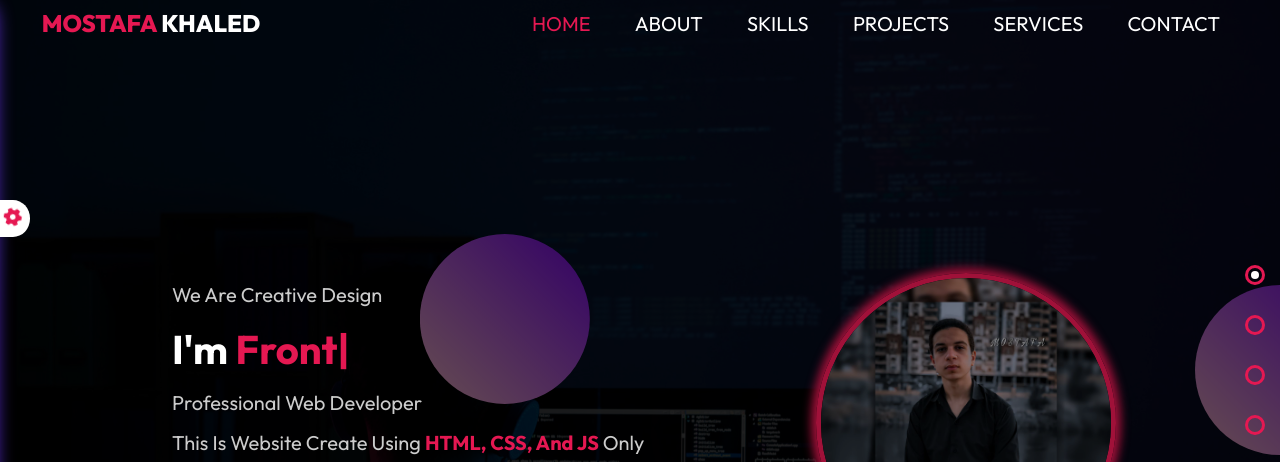
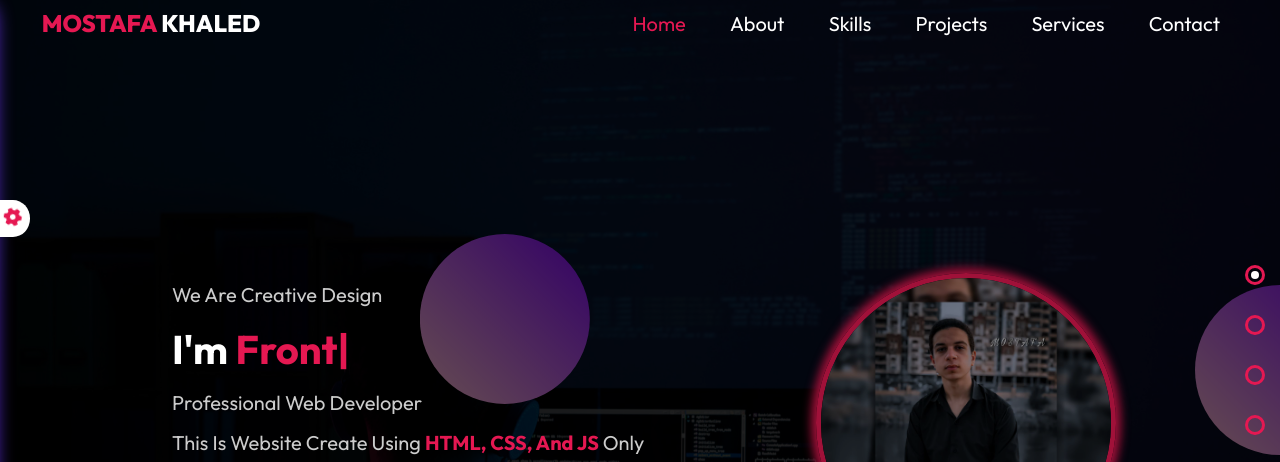
Before and after one commit to M0stafa-Khaled/My-Portfolio, a plain HTML site: page index.html in a window 1280 px wide. Shown: the top 462 px of the page. Drawn offline with nearby package versions, Linux system fonts and the light colour scheme.

Commit message:
Upload Project

```diff
--- a/css/style.css
+++ b/css/style.css
@@ -36,6 +36,10 @@ body::-webkit-scrollbar-track {
   background-color: #ddd;
 }
 
+::selection {
+  background-color: var(--main-color);
+  color: #fff;
+}
 /* Components */
 .spacial-heading {
   text-align: center;
@@ -415,7 +419,7 @@ header ul li a {
   display: block;
   color: #fff;
   padding: 5px 15px;
-  text-transform: uppercase;
+  text-transform: capitalize;
 }
 
 header ul li a:hover,
@@ -1457,6 +1461,7 @@ header .menu:hover {
 
 .contact .contnet-contact input {
   width: 100%;
+  background-color: #e4e4e4;
   padding: 15px;
   margin: 10px 0;
   outline: none;
@@ -1481,6 +1486,7 @@ header .menu:hover {
 .contact .contnet-contact .right textarea {
   width: 100%;
   height: 190px;
+  background-color: #e4e4e4;
   resize: none;
   padding: 15px;
   margin: 10px 0;
```
